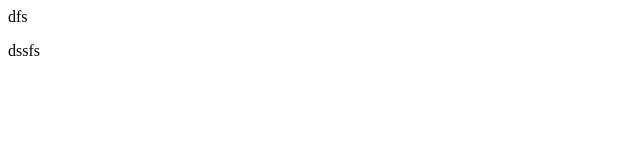
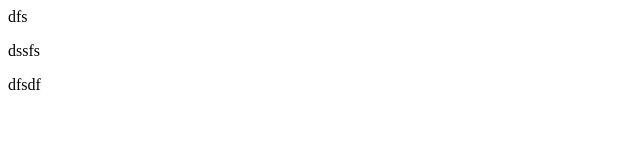
Before and after one commit to zhouch1/proiect, a plain HTML site: page index.html in a window 1280 px wide. Shown: the full height of the page, 0-640 px from the left. Drawn offline with Linux system fonts and the light colour scheme.

Commit message:
第五次

```diff
--- a/index.html
+++ b/index.html
@@ -10,6 +10,6 @@
     <div>dfs</div>
     <p>dssfs</p>
     <div></div>
-    <div></div>
+    <div>dfsdf</div>
 </body>
 </html>
```
